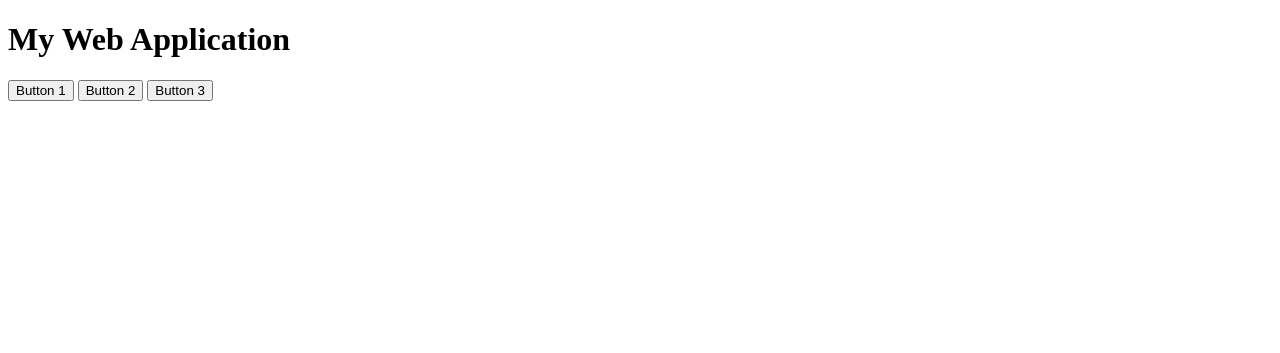
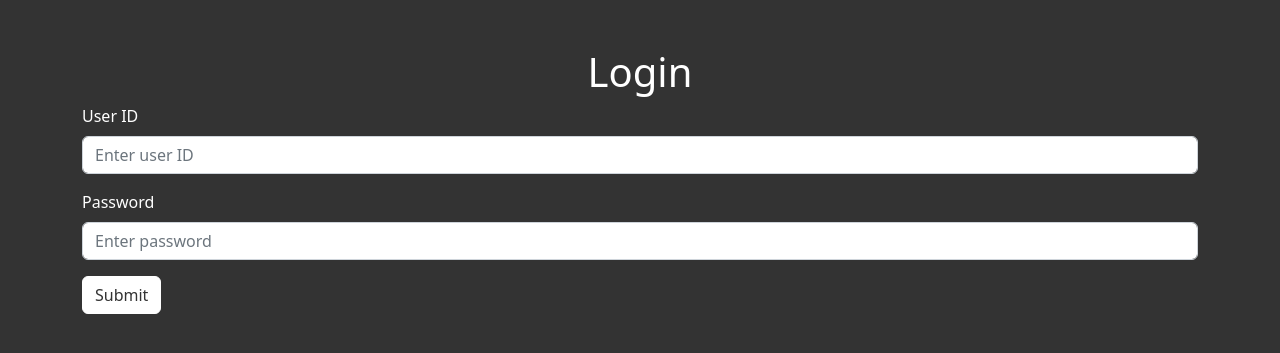
Before and after one commit to blink-zero/example-flask-python-script-webapp, a Flask app: page / in a window 1280 px wide. Shown: the top 353 px of the page. Run offline with Flask 2, Linux system fonts and the light colour scheme.

Commit message:
Added: ability to login

```diff
--- a/app.py
+++ b/app.py
@@ -1,29 +1,66 @@
+from flask import Flask, render_template, redirect, request, session, url_for
 import subprocess
-from flask import Flask, render_template, request
 
 app = Flask(__name__)
+app.secret_key = 'my_secret_key'
 
-@app.route('/')
-def index():
-    return render_template('index.html')
+# Define the valid user IDs and passwords
+valid_users = {'admin': 'password123', 'user1': 'password456', 'user2': 'password789'}
 
+# Define the login route
+@app.route('/', methods=['GET', 'POST'])
+def login():
+    error = None
+    if request.method == 'POST':
+        user_id = request.form['user_id']
+        password = request.form['password']
+        if user_id not in valid_users:
+            error = 'Invalid user ID'
+        elif password != valid_users[user_id]:
+            error = 'Invalid password'
+        else:
+            session['user_id'] = user_id
+            return redirect(url_for('home'))
+    return render_template('login.html', error=error)
+
+# Define the home route
+@app.route('/home')
+def home():
+    if 'user_id' not in session:
+        return redirect(url_for('login'))
+    return render_template('home.html', user_id=session['user_id'])
+
+# Define the button1 route
 @app.route('/button1')
 def button1():
-    # Execute the Python script for button 1 and get the output
-    output = subprocess.check_output(['python3', 'script1.py']).decode('utf-8')
-    return render_template('output.html', output=output)
+    if 'user_id' not in session:
+        return redirect(url_for('login'))
+    # Run the button1 script here
+    output = subprocess.check_output(['python3', 'script1.py'])
+    return render_template('output.html', output=output.decode())
 
+# Define the button2 route
 @app.route('/button2')
 def button2():
-    # Execute the Python script for button 2 and get the output
-    output = subprocess.check_output(['python3', 'script2.py']).decode('utf-8')
-    return render_template('output.html', output=output)
+    if 'user_id' not in session:
+        return redirect(url_for('login'))
+    # Run the button2 script here
+    output = subprocess.check_output(['python3', 'script2.py'])
+    return render_template('output.html', output=output.decode())
 
+# Define the button3 route
 @app.route('/button3')
 def button3():
-    # Execute the Python script for button 3 and get the output
-    output = subprocess.check_output(['python3', 'script3.py']).decode('utf-8')
-    return render_template('output.html', output=output)
+    if 'user_id' not in session:
+        return redirect(url_for('login'))
+    # Run the button3 script here
+    output = subprocess.check_output(['python3', 'script3.py'])
+    return render_template('output.html', output=output.decode())
+# Define the logout route
+@app.route('/logout')
+def logout():
+    session.pop('user_id', None)
+    return redirect(url_for('login'))
 
 if __name__ == '__main__':
     app.run(debug=True,host='0.0.0.0')
--- /dev/null
+++ b/script2.py
@@ -0,0 +1 @@
+print("This is the output for script 2.")
--- /dev/null
+++ b/script3.py
@@ -0,0 +1 @@
+print("This is the output for script 3.")
--- a/templates/index.html
+++ /dev/null
@@ -1,12 +0,0 @@
-<!DOCTYPE html>
-<html>
-<head>
-    <title>My Web Application</title>
-</head>
-<body>
-    <h1>My Web Application</h1>
-    <button onclick="location.href='/button1'">Button 1</button>
-    <button onclick="location.href='/button2'">Button 2</button>
-    <button onclick="location.href='/button3'">Button 3</button>
-</body>
-</html>
--- /dev/null
+++ b/templates/login.html
@@ -0,0 +1,69 @@
+<!DOCTYPE html>
+<html>
+  <head>
+    <title>Login Page</title>
+    <meta charset="UTF-8">
+    <meta name="viewport" content="width=device-width, initial-scale=1">
+    <!-- Bootstrap CSS -->
+    <link rel="stylesheet" href="https://cdn.jsdelivr.net/npm/bootstrap@5.2.3/dist/css/bootstrap.min.css">
+    <style>
+      /* Dark Theme */
+      body {
+        background-color: #333333;
+        color: #FFFFFF;
+      }
+      .navbar {
+       background-color: #222222 !important;
+      }
+
+      .navbar-brand,
+      .nav-link {
+        color: #FFFFFF !important;
+      }
+
+      .card {
+        background-color: #222222;
+        border-color: #FFFFFF;
+      }
+
+      .card-title,
+      .card-text {
+        color: #FFFFFF;
+      }
+
+      .btn-primary {
+        background-color: #FFFFFF;
+        color: #333333;
+        border-color: #FFFFFF;
+      }
+    </style>
+  </head>
+  <body>
+    <div class="container mt-5">
+      <h1 class="text-center">Login</h1>
+      {% with messages = get_flashed_messages() %}
+        {% if messages %}
+          <div class="alert alert-danger" role="alert">
+            {% for message in messages %}
+              {{ message }}
+            {% endfor %}
+          </div>
+        {% endif %}
+      {% endwith %}
+      <form method="post">
+        <div class="mb-3">
+          <label for="user_id" class="form-label">User ID</label>
+          <input type="text" class="form-control" id="user_id" name="user_id" placeholder="Enter user ID">
+        </div>
+        <div class="mb-3">
+          <label for="password" class="form-label">Password</label>
+          <input type="password" class="form-control" id="password" name="password" placeholder="Enter password">
+        </div>
+        <button type="submit" class="btn btn-primary">Submit</button>
+      </form>
+    </div>
+
+    <!-- Optional Bootstrap JavaScript -->
+    <script src="https://cdn.jsdelivr.net/npm/bootstrap@5.2.3/dist/js/bootstrap.min.js"></script>
+  </body>
+</html>
```
Also changed, not shown: templates/home.html (added, +96 -0 lines), templates/output.html (+57 -7 lines), README.md.
